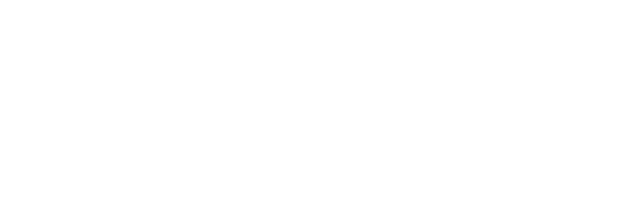
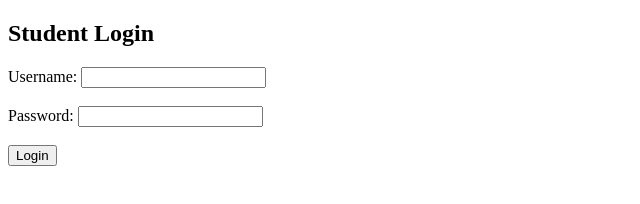
Before and after one commit to BhauraoChavan/javascript, a plain HTML site: page index.html in a window 1280 px wide. Shown: the whole page, without its empty margins (0-640 px from the left). Drawn offline with Linux system fonts and the light colour scheme.

Commit message:
logn form student

```diff
--- a/index.html
+++ b/index.html
@@ -7,5 +7,14 @@
 </head>
 <body>
 
+    <h2>Student Login</h2>
+    <form action="/login" method="post">
+        <label for="username">Username:</label>
+        <input type="text" id="username" name="username" required><br><br>
+        <label for="password">Password:</label>
+        <input type="password" id="password" name="password" required><br><br>
+        <button type="submit">Login</button>
+    </form>
+
 </body>
 </html>
```
